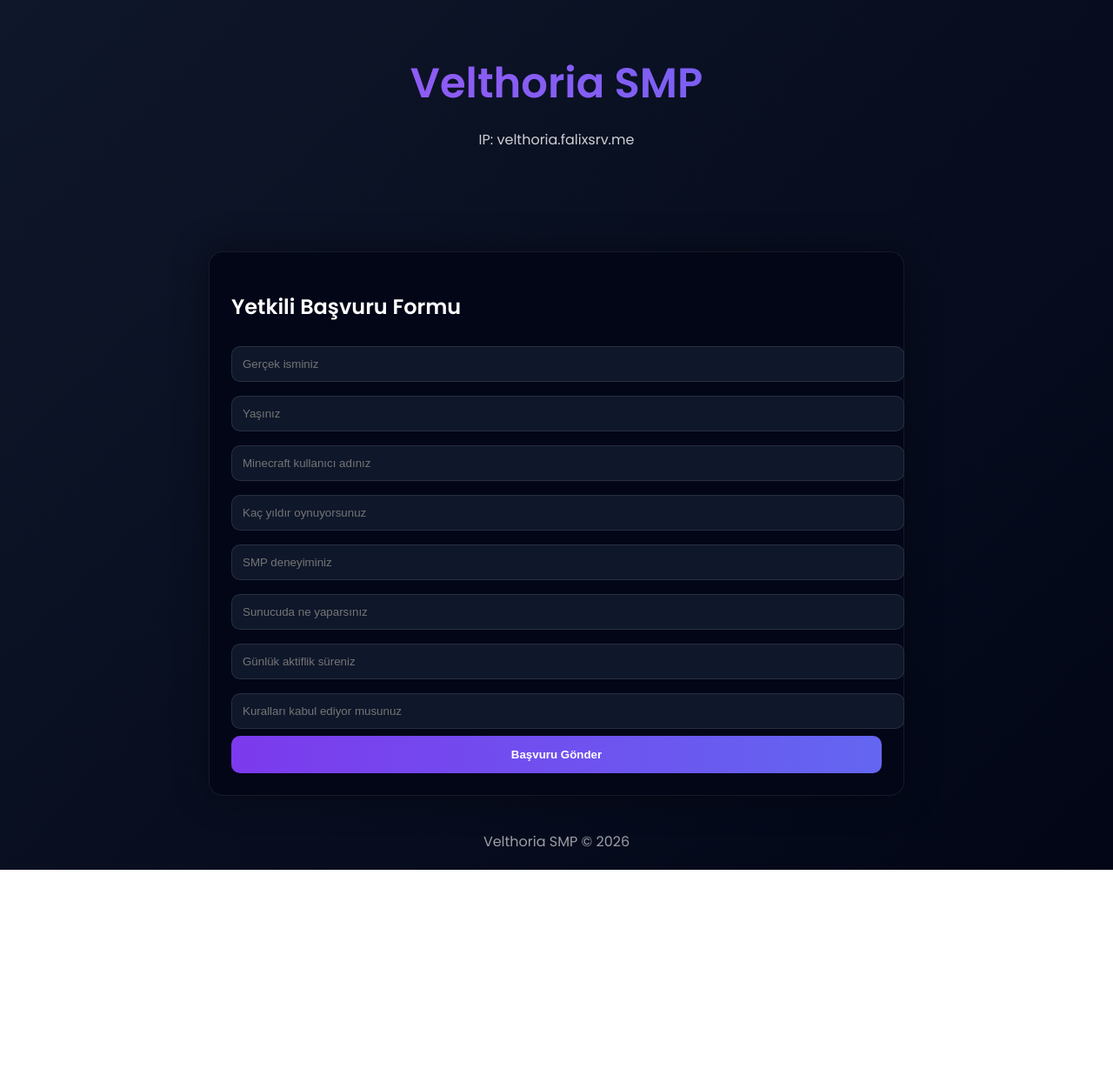
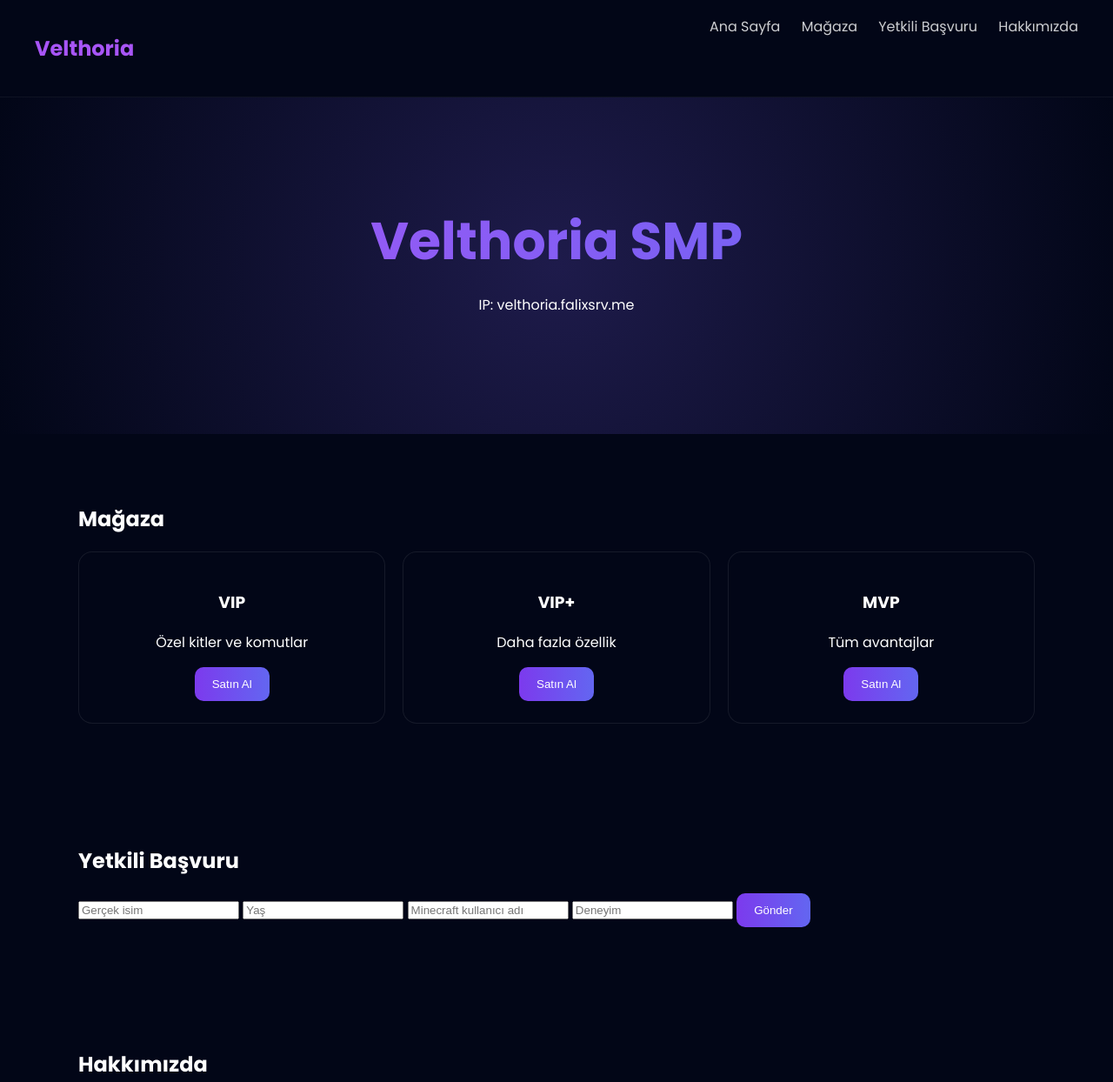
Before and after one commit to velthoriasmp/velthoriasmp.github.io, a plain HTML site: page index.html in a window 1280 px wide. Shown: the top 1244 px of the page at 87% size. Before the commit the page ends 1000 px from the top, so only its background shows below. Drawn offline with Linux system fonts and the light colour scheme.

Commit message:
Update index.html

```diff
--- a/index.html
+++ b/index.html
@@ -5,37 +5,61 @@
 <meta name="viewport" content="width=device-width, initial-scale=1.0">
 <title>Velthoria SMP</title>
 
-<link href="https://fonts.googleapis.com/css2?family=Poppins:wght@300;400;600&display=swap" rel="stylesheet">
+<link href="https://fonts.googleapis.com/css2?family=Poppins:wght@300;400;600;700&display=swap" rel="stylesheet">
 
 <style>
 body{
   margin:0;
   font-family:'Poppins',sans-serif;
-  background:linear-gradient(135deg,#0f172a,#020617);
+  background:#020617;
   color:white;
 }
 
-header{
-  text-align:center;
-  padding:60px 20px;
+nav{
+  display:flex;
+  justify-content:space-between;
+  padding:18px 40px;
+  background:#020617;
+  border-bottom:1px solid rgba(255,255,255,.05);
+  position:sticky;
+  top:0;
 }
 
-header h1{
-  font-size:48px;
+nav h2{
+  color:#a855f7;
+}
+
+nav a{
+  margin-left:20px;
+  text-decoration:none;
+  color:white;
+  opacity:.8;
+}
+
+.hero{
+  text-align:center;
+  padding:120px 20px;
+  background:radial-gradient(circle at center,#1e1b4b,#020617);
+}
+
+.hero h1{
+  font-size:60px;
   margin:0;
   background:linear-gradient(90deg,#a855f7,#6366f1);
   -webkit-background-clip:text;
   color:transparent;
 }
 
-header p{
-  opacity:.8;
+.section{
+  padding:60px 20px;
+  max-width:1100px;
+  margin:auto;
 }
 
-.container{
-  max-width:800px;
-  margin:auto;
-  padding:20px;
+.cards{
+  display:grid;
+  grid-template-columns:repeat(auto-fit,minmax(250px,1fr));
+  gap:20px;
 }
 
 .card{
@@ -43,106 +67,87 @@ header p{
   border:1px solid rgba(255,255,255,.08);
   border-radius:16px;
   padding:25px;
-  margin-top:20px;
-  box-shadow:0 0 40px rgba(0,0,0,.4);
-}
-
-input,textarea{
-  width:100%;
-  padding:12px;
-  margin:8px 0;
-  border-radius:10px;
-  border:1px solid rgba(255,255,255,.1);
-  background:#0f172a;
-  color:white;
+  text-align:center;
 }
 
 button{
-  width:100%;
-  padding:14px;
+  background:linear-gradient(90deg,#7c3aed,#6366f1);
   border:none;
+  padding:12px 20px;
   border-radius:10px;
-  background:linear-gradient(90deg,#7c3aed,#6366f1);
   color:white;
-  font-weight:600;
   cursor:pointer;
-  transition:.2s;
-}
-
-button:hover{
-  transform:scale(1.02);
 }
 
 footer{
   text-align:center;
+  padding:20px;
   opacity:.6;
-  padding:20px;
 }
 </style>
 </head>
 <body>
 
-<header>
+<nav>
+<h2>Velthoria</h2>
+<div>
+<a href="#home">Ana Sayfa</a>
+<a href="#store">Mağaza</a>
+<a href="#apply">Yetkili Başvuru</a>
+<a href="#about">Hakkımızda</a>
+</div>
+</nav>
+
+<section class="hero" id="home">
 <h1>Velthoria SMP</h1>
 <p>IP: velthoria.falixsrv.me</p>
-</header>
+</section>
 
-<div class="container">
+<section class="section" id="store">
+<h2>Mağaza</h2>
+<div class="cards">
 
 <div class="card">
-<h2>Yetkili Başvuru Formu</h2>
+<h3>VIP</h3>
+<p>Özel kitler ve komutlar</p>
+<button>Satın Al</button>
+</div>
 
-<input id="realname" placeholder="Gerçek isminiz">
-<input id="age" placeholder="Yaşınız">
-<input id="ign" placeholder="Minecraft kullanıcı adınız">
-<input id="years" placeholder="Kaç yıldır oynuyorsunuz">
-<input id="smp" placeholder="SMP deneyiminiz">
-<input id="job" placeholder="Sunucuda ne yaparsınız">
-<input id="time" placeholder="Günlük aktiflik süreniz">
-<input id="rules" placeholder="Kuralları kabul ediyor musunuz">
+<div class="card">
+<h3>VIP+</h3>
+<p>Daha fazla özellik</p>
+<button>Satın Al</button>
+</div>
 
-<button onclick="apply()">Başvuru Gönder</button>
+<div class="card">
+<h3>MVP</h3>
+<p>Tüm avantajlar</p>
+<button>Satın Al</button>
 </div>
 
 </div>
+</section>
+
+<section class="section" id="apply">
+<h2>Yetkili Başvuru</h2>
+<input placeholder="Gerçek isim">
+<input placeholder="Yaş">
+<input placeholder="Minecraft kullanıcı adı">
+<input placeholder="Deneyim">
+<button>Gönder</button>
+</section>
+
+<section class="section" id="about">
+<h2>Hakkımızda</h2>
+<p>
+Velthoria SMP oyuncuların özgürce oynayabileceği,
+ekonomi ve topluluk odaklı bir Minecraft sunucusudur.
+</p>
+</section>
 
 <footer>
 Velthoria SMP © 2026
 </footer>
 
-<script type="module">
-import { initializeApp } from "https://www.gstatic.com/firebasejs/10.12.2/firebase-app.js";
-import { getFirestore, addDoc, collection }
-from "https://www.gstatic.com/firebasejs/10.12.2/firebase-firestore.js";
-
-const firebaseConfig = {
-  apiKey: "AIzaSyCE_0DWQ6YD-UPzsejQSpYZAA5ndrunppY",
-  authDomain: "velthoriasmp.firebaseapp.com",
-  projectId: "velthoriasmp",
-  storageBucket: "velthoriasmp.firebasestorage.app",
-  messagingSenderId: "94013374370",
-  appId: "1:94013374370:web:fec892e306a039defabcfb"
-};
-
-const app = initializeApp(firebaseConfig);
-const db = getFirestore(app);
-
-window.apply = async function(){
-  await addDoc(collection(db,"applications"),{
-    realname:realname.value,
-    age:age.value,
-    ign:ign.value,
-    years:years.value,
-    smp:smp.value,
-    job:job.value,
-    time:time.value,
-    rules:rules.value,
-    date:new Date()
-  });
-
-  alert("Başvurun gönderildi 🚀");
-}
-</script>
-
 </body>
 </html>
```
